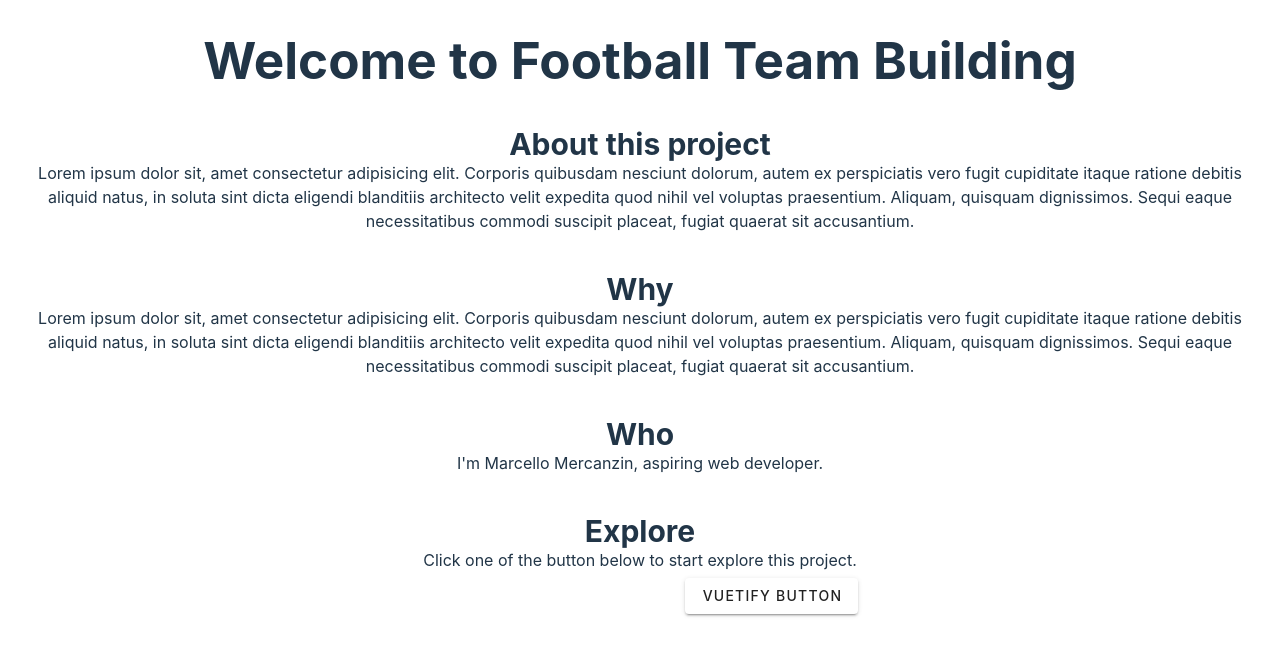
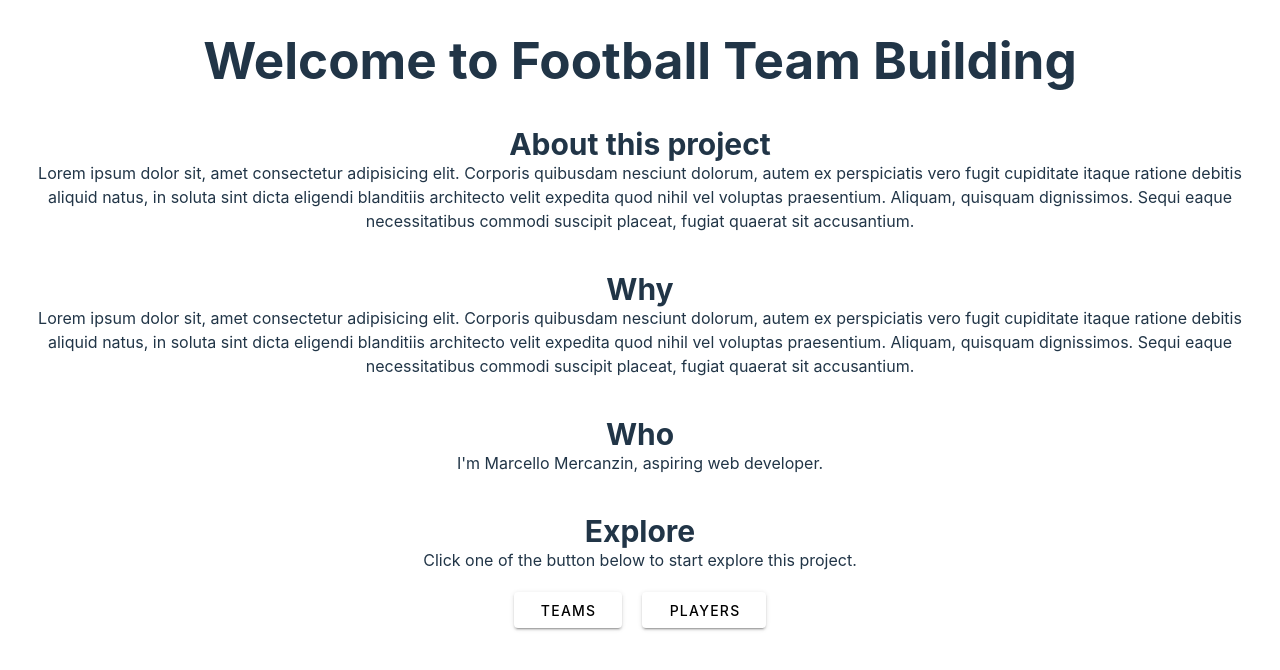
Before and after one commit to marcimerca/Football-Team-Building, a Vue app: page / in a window 1280 px wide. Shown: the top 670 px of the page. Built offline with nearby package versions, Linux system fonts and the light colour scheme.

Commit message:
added v-btns

```diff
--- a/src/views/Home.vue
+++ b/src/views/Home.vue
@@ -27,13 +27,12 @@
         <p>Click one of the button below to start explore this project.</p>
     </div>
 
-    <button>
+    <v-btn>
         <RouterLink to="/teams">Teams</RouterLink>
-    </button>
-    <button>
+    </v-btn>
+   <v-btn>
         <RouterLink to="/players">Players</RouterLink>
-    </button>
-     <v-btn> Vuetify Button </v-btn>
+    </v-btn>
 </template>
 
 <style scoped>
@@ -55,11 +54,12 @@
 a {
 
     margin: 0 10px;
-    color: white;
+    color: black;
 }
 
 button {
-    margin: 5px 10px;
+    margin: 20px 10px;
 
-    margin: 0 10px;
-}</style>
+}
+
+</style>
```
